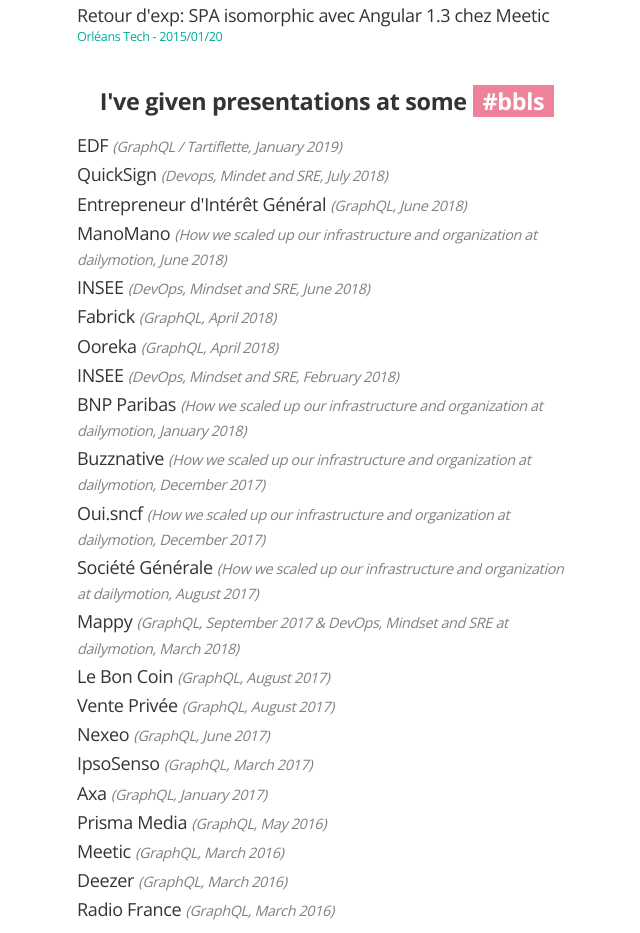
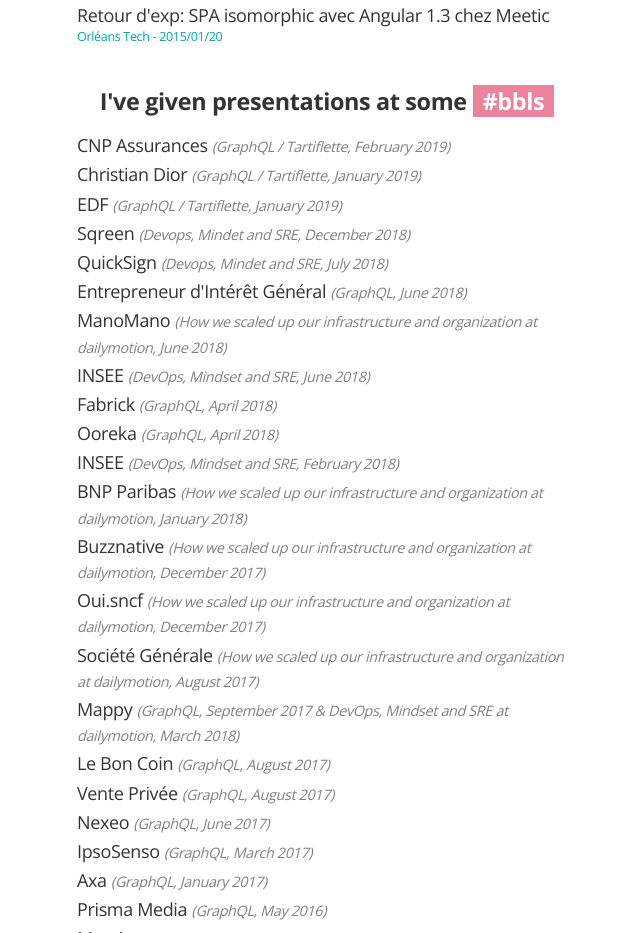
Before and after one commit to tsunammis/tsunammis.github.io, a website: page src/index.html in a window 1280 px wide. Shown: the part 2454-3387 px from the top of the page, without its empty margins (313-953 px from the left). Drawn offline with nearby package versions, Linux system fonts and the light colour scheme.

Commit message:
:tada: add BBL at Sqreen, EDF, Christian Dior and CPN Assurances

```diff
--- a/src/index.html
+++ b/src/index.html
@@ -209,7 +209,10 @@
   </ul>
   <h2>I've given presentations at some <span class="hashtag hashtag-bbls">#bbls</span></h2>
   <ul class="bbls-container">
+    <li>CNP Assurances <em>(GraphQL / Tartiflette, February 2019)</em></li>
+    <li>Christian Dior <em>(GraphQL / Tartiflette, January 2019)</em></li>
     <li>EDF <em>(GraphQL / Tartiflette, January 2019)</em></li>
+    <li>Sqreen <em>(Devops, Mindet and SRE, December 2018)</em></li>
     <li>QuickSign <em>(Devops, Mindet and SRE, July 2018)</em></li>
     <li>Entrepreneur d'Intérêt Général <em>(GraphQL, June 2018)</em></li>
     <li>ManoMano <em>(How we scaled up our infrastructure and organization at dailymotion, June 2018)</em></li>
```
